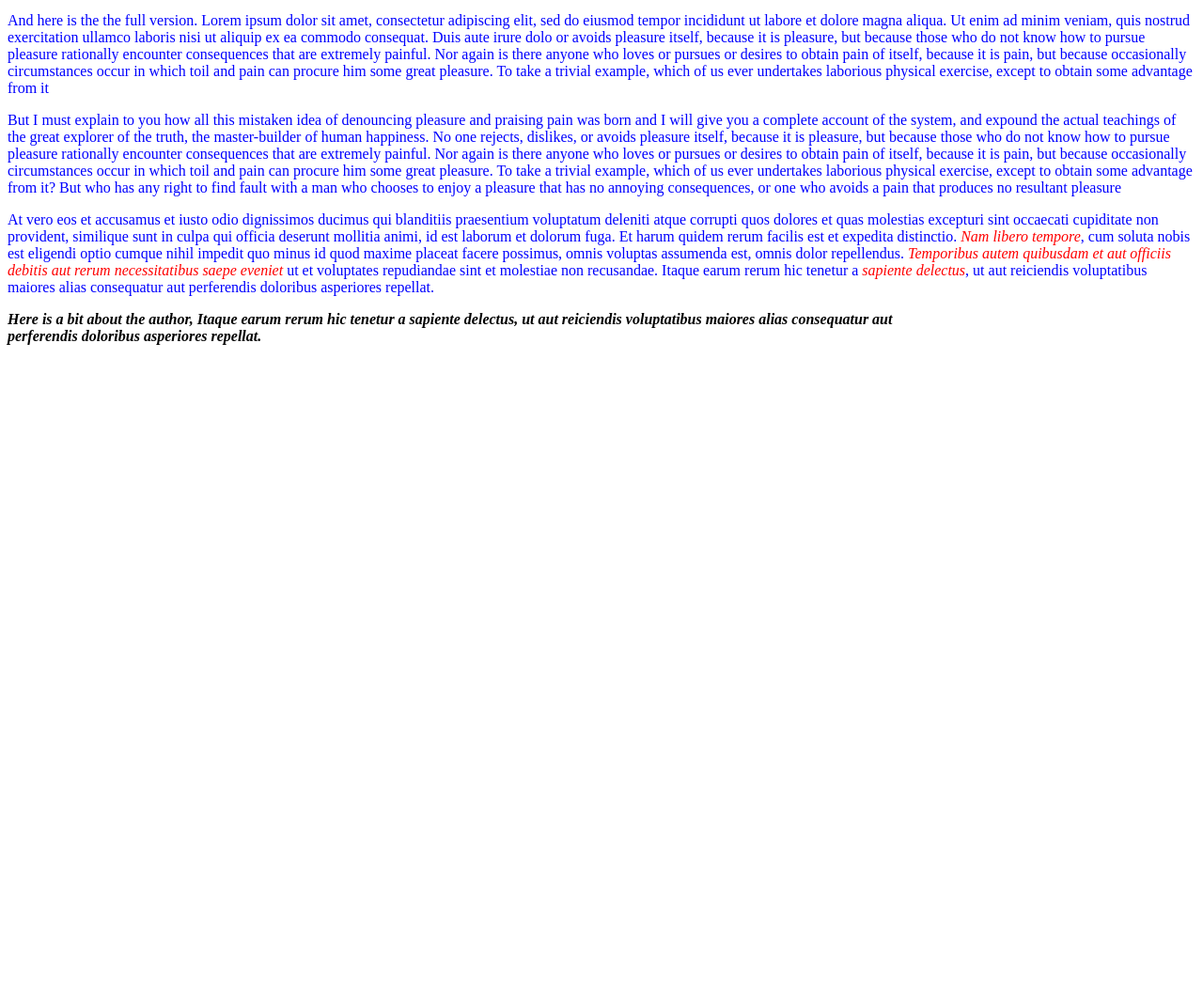
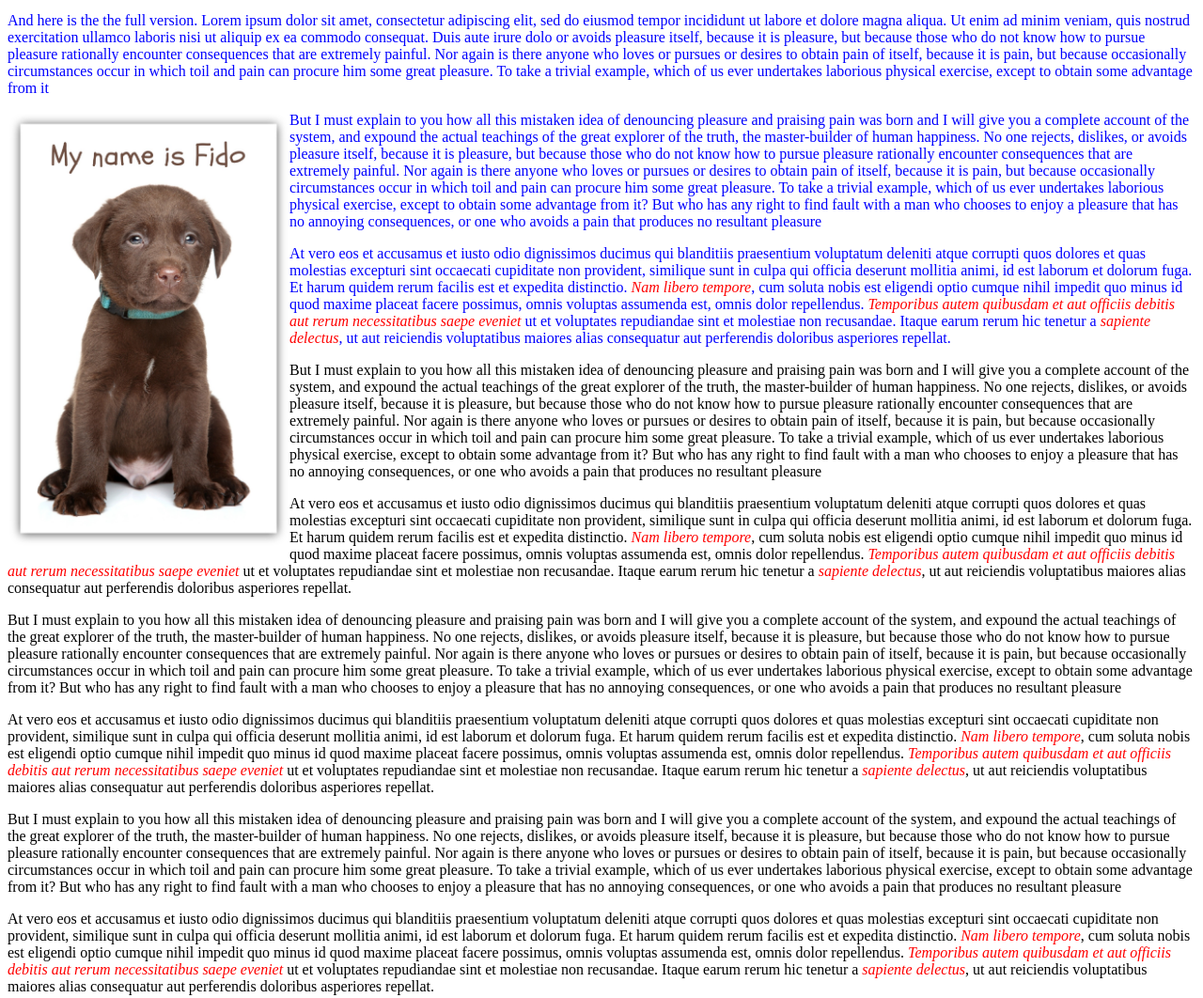
Before and after one commit to andreynho2006/my-first-webpage, a plain HTML site: page new-page.html in a window 1280 px wide. Shown: the part 254-1316 px from the top of the page at 94% size. Before the commit the page ends 800 px from the top, so only its background shows below. Drawn offline with Linux system fonts and the light colour scheme.

Commit message:
add a image to the file and float the image left

```diff
--- a/css/new-style.css
+++ b/css/new-style.css
@@ -19,3 +19,7 @@ p.author{
   font-style: oblique;
   color: red;
 }
+img.fido{
+  width: 300px;
+  float: left;
+}
--- a/new-page.html
+++ b/new-page.html
@@ -15,11 +15,23 @@
       <p>Here is an intro. Lorem ipsum dolor sit amet, consectetur adipiscing elit, sed do eiusmod tempor incididunt ut labore et dolore magna aliqua. Ut enim ad minim veniam, quis nostrud exercitation ullamco laboris nisi ut aliquip ex ea commodo consequat. Duis aute irure dolor in reprehenderit in voluptate velit esse cillum dolore eu fugiat nulla pariatur. Excepteur sint occaecat cupidatat non proident, sunt in culpa qui officia deserunt mollit anim id est laborum.</p>
 
       <p>And here is the the full version. Lorem ipsum dolor sit amet, consectetur adipiscing elit, sed do eiusmod tempor incididunt ut labore et dolore magna aliqua. Ut enim ad minim veniam, quis nostrud exercitation ullamco laboris nisi ut aliquip ex ea commodo consequat. Duis aute irure dolo or avoids pleasure itself, because it is pleasure, but because those who do not know how to pursue pleasure rationally encounter consequences that are extremely painful. Nor again is there anyone who loves or pursues or desires to obtain pain of itself, because it is pain, but because occasionally circumstances occur in which toil and pain can procure him some great pleasure. To take a trivial example, which of us ever undertakes laborious physical exercise, except to obtain some advantage from it</p>
-
+      <img class="fido" src="img/Fido.jpg" alt="A picture with Fido">
       <p>But I must explain to you how all this mistaken idea of denouncing pleasure and praising pain was born and I will give you a complete account of the system, and expound the actual teachings of the great explorer of the truth, the master-builder of human happiness. No one rejects, dislikes, or avoids pleasure itself, because it is pleasure, but because those who do not know how to pursue pleasure rationally encounter consequences that are extremely painful. Nor again is there anyone who loves or pursues or desires to obtain pain of itself, because it is pain, but because occasionally circumstances occur in which toil and pain can procure him some great pleasure. To take a trivial example, which of us ever undertakes laborious physical exercise, except to obtain some advantage from it? But who has any right to find fault with a man who chooses to enjoy a pleasure that has no annoying consequences, or one who avoids a pain that produces no resultant pleasure</p>
 
       <p>At vero eos et accusamus et iusto odio dignissimos ducimus qui blanditiis praesentium voluptatum deleniti atque corrupti quos dolores et quas molestias excepturi sint occaecati cupiditate non provident, similique sunt in culpa qui officia deserunt mollitia animi, id est laborum et dolorum fuga. Et harum quidem rerum facilis est et expedita distinctio.<span class="impo"> Nam libero tempore</span>, cum soluta nobis est eligendi optio cumque nihil impedit quo minus id quod maxime placeat facere possimus, omnis voluptas assumenda est, omnis dolor repellendus. <span class="impo">Temporibus autem quibusdam et aut officiis debitis aut rerum necessitatibus saepe eveniet</span> ut et voluptates repudiandae sint et molestiae non recusandae. Itaque earum rerum hic tenetur a <span class="impo">sapiente delectus</span>, ut aut reiciendis voluptatibus maiores alias consequatur aut perferendis doloribus asperiores repellat.</p>
     </div>
+    <p>But I must explain to you how all this mistaken idea of denouncing pleasure and praising pain was born and I will give you a complete account of the system, and expound the actual teachings of the great explorer of the truth, the master-builder of human happiness. No one rejects, dislikes, or avoids pleasure itself, because it is pleasure, but because those who do not know how to pursue pleasure rationally encounter consequences that are extremely painful. Nor again is there anyone who loves or pursues or desires to obtain pain of itself, because it is pain, but because occasionally circumstances occur in which toil and pain can procure him some great pleasure. To take a trivial example, which of us ever undertakes laborious physical exercise, except to obtain some advantage from it? But who has any right to find fault with a man who chooses to enjoy a pleasure that has no annoying consequences, or one who avoids a pain that produces no resultant pleasure</p>
+
+    <p>At vero eos et accusamus et iusto odio dignissimos ducimus qui blanditiis praesentium voluptatum deleniti atque corrupti quos dolores et quas molestias excepturi sint occaecati cupiditate non provident, similique sunt in culpa qui officia deserunt mollitia animi, id est laborum et dolorum fuga. Et harum quidem rerum facilis est et expedita distinctio.<span class="impo"> Nam libero tempore</span>, cum soluta nobis est eligendi optio cumque nihil impedit quo minus id quod maxime placeat facere possimus, omnis voluptas assumenda est, omnis dolor repellendus. <span class="impo">Temporibus autem quibusdam et aut officiis debitis aut rerum necessitatibus saepe eveniet</span> ut et voluptates repudiandae sint et molestiae non recusandae. Itaque earum rerum hic tenetur a <span class="impo">sapiente delectus</span>, ut aut reiciendis voluptatibus maiores alias consequatur aut perferendis doloribus asperiores repellat.</p>
+
+    <p>But I must explain to you how all this mistaken idea of denouncing pleasure and praising pain was born and I will give you a complete account of the system, and expound the actual teachings of the great explorer of the truth, the master-builder of human happiness. No one rejects, dislikes, or avoids pleasure itself, because it is pleasure, but because those who do not know how to pursue pleasure rationally encounter consequences that are extremely painful. Nor again is there anyone who loves or pursues or desires to obtain pain of itself, because it is pain, but because occasionally circumstances occur in which toil and pain can procure him some great pleasure. To take a trivial example, which of us ever undertakes laborious physical exercise, except to obtain some advantage from it? But who has any right to find fault with a man who chooses to enjoy a pleasure that has no annoying consequences, or one who avoids a pain that produces no resultant pleasure</p>
+
+    <p>At vero eos et accusamus et iusto odio dignissimos ducimus qui blanditiis praesentium voluptatum deleniti atque corrupti quos dolores et quas molestias excepturi sint occaecati cupiditate non provident, similique sunt in culpa qui officia deserunt mollitia animi, id est laborum et dolorum fuga. Et harum quidem rerum facilis est et expedita distinctio.<span class="impo"> Nam libero tempore</span>, cum soluta nobis est eligendi optio cumque nihil impedit quo minus id quod maxime placeat facere possimus, omnis voluptas assumenda est, omnis dolor repellendus. <span class="impo">Temporibus autem quibusdam et aut officiis debitis aut rerum necessitatibus saepe eveniet</span> ut et voluptates repudiandae sint et molestiae non recusandae. Itaque earum rerum hic tenetur a <span class="impo">sapiente delectus</span>, ut aut reiciendis voluptatibus maiores alias consequatur aut perferendis doloribus asperiores repellat.</p>
+
+    <p>But I must explain to you how all this mistaken idea of denouncing pleasure and praising pain was born and I will give you a complete account of the system, and expound the actual teachings of the great explorer of the truth, the master-builder of human happiness. No one rejects, dislikes, or avoids pleasure itself, because it is pleasure, but because those who do not know how to pursue pleasure rationally encounter consequences that are extremely painful. Nor again is there anyone who loves or pursues or desires to obtain pain of itself, because it is pain, but because occasionally circumstances occur in which toil and pain can procure him some great pleasure. To take a trivial example, which of us ever undertakes laborious physical exercise, except to obtain some advantage from it? But who has any right to find fault with a man who chooses to enjoy a pleasure that has no annoying consequences, or one who avoids a pain that produces no resultant pleasure</p>
+
+    <p>At vero eos et accusamus et iusto odio dignissimos ducimus qui blanditiis praesentium voluptatum deleniti atque corrupti quos dolores et quas molestias excepturi sint occaecati cupiditate non provident, similique sunt in culpa qui officia deserunt mollitia animi, id est laborum et dolorum fuga. Et harum quidem rerum facilis est et expedita distinctio.<span class="impo"> Nam libero tempore</span>, cum soluta nobis est eligendi optio cumque nihil impedit quo minus id quod maxime placeat facere possimus, omnis voluptas assumenda est, omnis dolor repellendus. <span class="impo">Temporibus autem quibusdam et aut officiis debitis aut rerum necessitatibus saepe eveniet</span> ut et voluptates repudiandae sint et molestiae non recusandae. Itaque earum rerum hic tenetur a <span class="impo">sapiente delectus</span>, ut aut reiciendis voluptatibus maiores alias consequatur aut perferendis doloribus asperiores repellat.</p>
+
     <p class="author">Here is a bit about the author, Itaque earum rerum hic tenetur a sapiente delectus, ut aut reiciendis voluptatibus maiores alias consequatur aut perferendis doloribus asperiores repellat.</p>
 
   </body>
```
Also changed, not shown: img/Fido.jpg (added).
